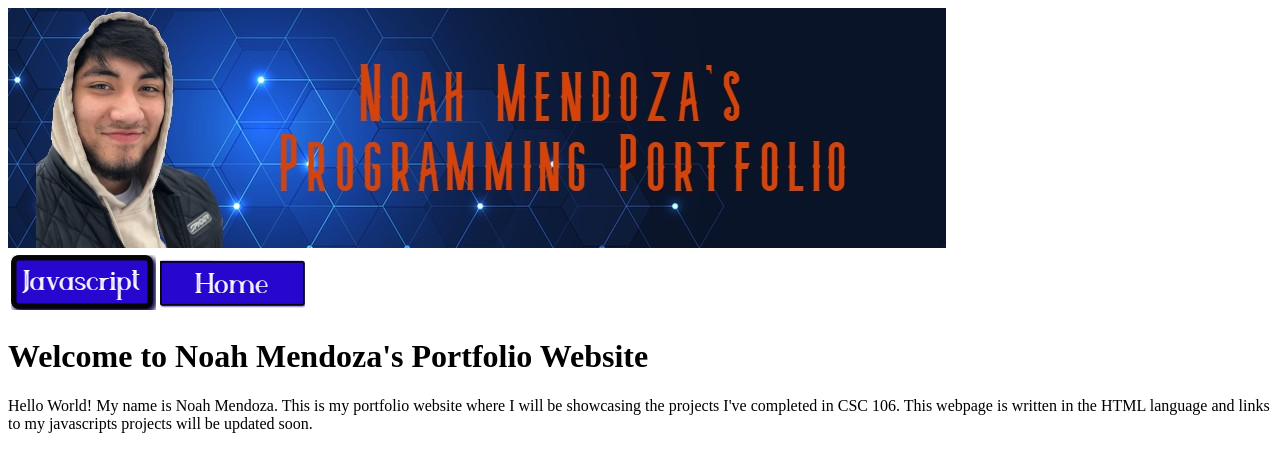
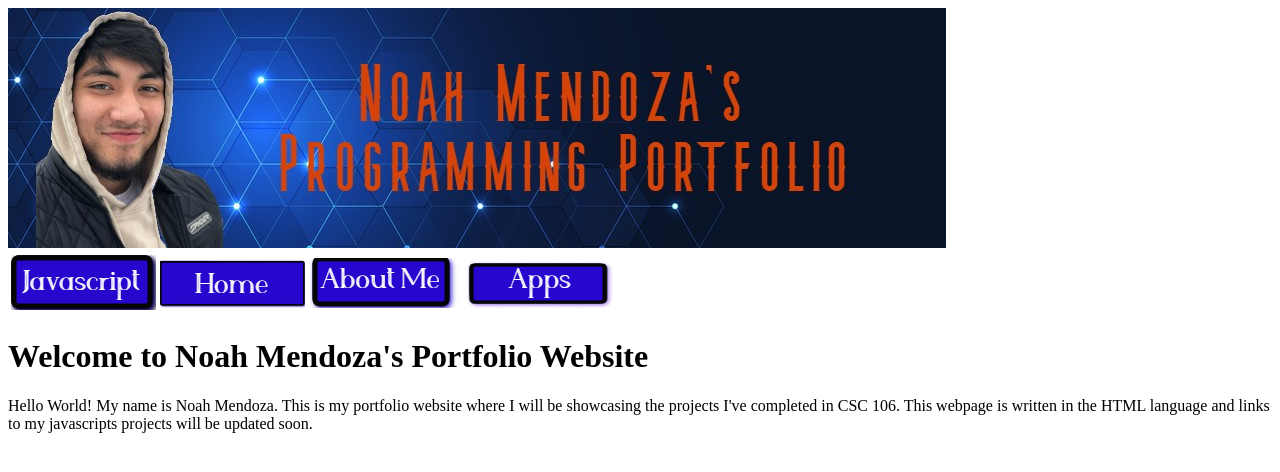
Before and after one commit to noah-mendoza/noah-mendoza.github.io, a plain HTML site: page index.html in a window 1280 px wide. Drawn offline with Linux system fonts and the light colour scheme.

Commit message:
Update index.html

```diff
--- a/index.html
+++ b/index.html
@@ -10,6 +10,8 @@
       <tr>
         <th><img src="javascript (2).png"></th>
         <th><img src="home (2).png"></th>
+        <th><img src="aboutme.png"></th>
+        <th><img src="apps (3).png"></th>
       </tr>
     </thead>
   </table>
```
